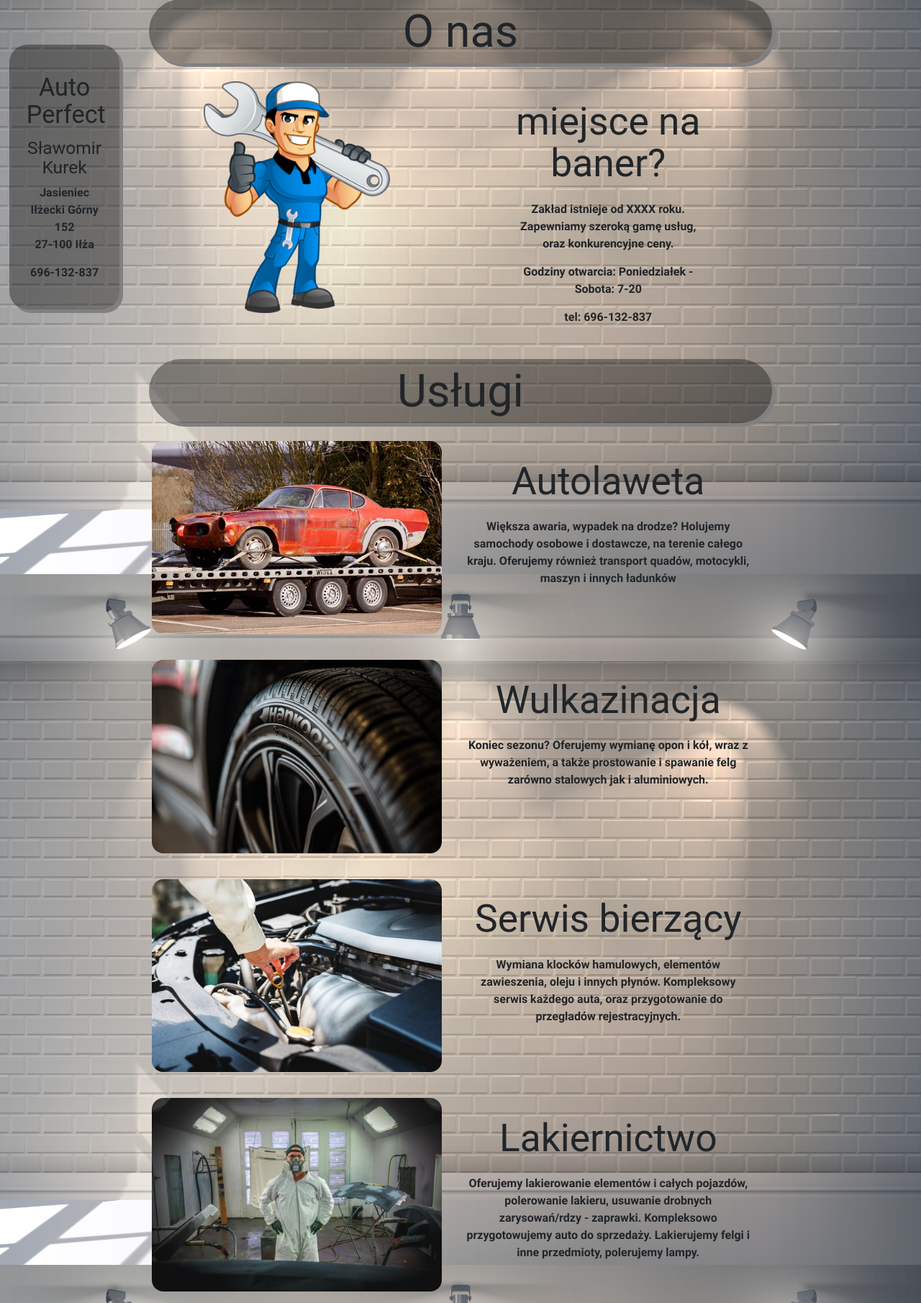
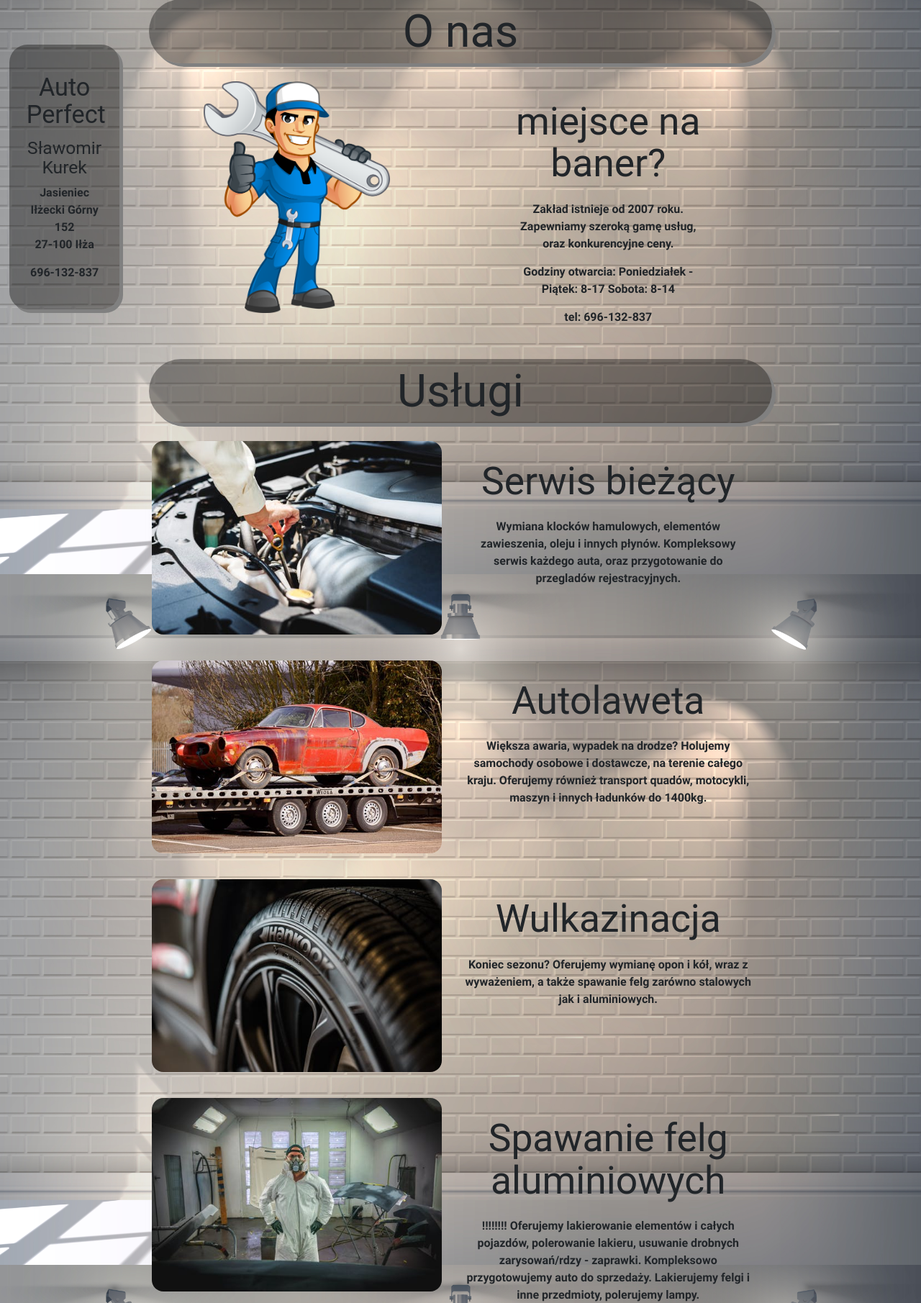
Before and after one commit to Ogar616/auto_perfect, a PHP site: page /index.html in a window 1280 px wide. Shown: the part 162-1973 px from the top of the page at 72% size. Run offline with PHP 8.4, Linux system fonts and the light colour scheme; some libraries are stand-ins or nearby versions; some web fonts are replaced.

Commit message:
descripions changed

```diff
--- a/css/style.css
+++ b/css/style.css
@@ -322,6 +322,7 @@ textarea.materialize-textarea:focus:not([readonly]) + label {
 body {
   font-weight: bolder;
   font-size: 25px;
+  background-image: url("/img/brakes.jpg");
   background-size: contain;
   font-family: 'Roboto', sans-serif; }
 
--- a/index.html
+++ b/index.html
@@ -63,8 +63,9 @@
                 </div>
                 <div class="col-md-4 imageDescription">
                     <h2>miejsce na baner?</h2>
-                    <p>Zakład istnieje od XXXX roku. Zapewniamy szeroką gamę usług, oraz konkurencyjne ceny.</p>
-                    <p>Godziny otwarcia: Poniedziałek - Sobota: 7-20</p>
+                    <p>Zakład istnieje od 2007 roku. Zapewniamy szeroką gamę usług, oraz konkurencyjne ceny.</p>
+                    <p>Godziny otwarcia: Poniedziałek - Piątek: 8-17
+                    Sobota: 8-14</p>
                     <p>tel: 696-132-837</p>
                 </div>
 
@@ -77,13 +78,27 @@
     <div class="container">
         <h1>Usługi</h1>
         <div class="row">
+        <div class="img col-md-6">
+            <img src="img/oil.jpeg" alt="Wymiana oleju" class="img-fluid">
+        </div>
+        <div class="imageDescription col-md-6">
+            <h2>
+                Serwis bieżący
+            </h2>
+            <p>
+                Wymiana klocków hamulowych, elementów zawieszenia, oleju i innych płynów. Kompleksowy serwis każdego auta, oraz przygotowanie do przegladów rejestracyjnych.
+            </p>
+        </div>
+    </div>
+
+        <div class="row">
             <div class="img col-md-6">
                 <img src="img/carrier.jpeg" alt="Autolaweta" class="img-fluid">
             </div>
             <div class="imageDescription col-md-6">
                 <h2>Autolaweta</h2>
                 <p>
-                    Większa awaria, wypadek na drodze? Holujemy samochody osobowe i dostawcze, na terenie całego kraju. Oferujemy również transport quadów, motocykli, maszyn i innych ładunków
+                    Większa awaria, wypadek na drodze? Holujemy samochody osobowe i dostawcze, na terenie całego kraju. Oferujemy również transport quadów, motocykli, maszyn i innych ładunków do 1400kg.
                 </p>
             </div>
         </div>
@@ -94,20 +109,7 @@
             <div class="imageDescription col-md-6">
                 <h2>Wulkazinacja</h2>
                 <p>
-                    Koniec sezonu? Oferujemy wymianę opon i kół, wraz z wyważeniem, a także prostowanie i spawanie felg zarówno stalowych jak i aluminiowych.
-                </p>
-            </div>
-        </div>
-        <div class="row">
-            <div class="img col-md-6">
-                <img src="img/oil.jpeg" alt="Wymiana oleju" class="img-fluid">
-            </div>
-            <div class="imageDescription col-md-6">
-                <h2>
-                    Serwis bierzący
-                </h2>
-                <p>
-                    Wymiana klocków hamulowych, elementów zawieszenia, oleju i innych płynów. Kompleksowy serwis każdego auta, oraz przygotowanie do przegladów rejestracyjnych.
+                    Koniec sezonu? Oferujemy wymianę opon i kół, wraz z wyważeniem, a także spawanie felg zarówno stalowych jak i aluminiowych.
                 </p>
             </div>
         </div>
@@ -116,8 +118,8 @@
                 <img src="img/spray.jpeg" alt="Autolakiernictwo" class="img-fluid">
             </div>
             <div class="imageDescription col-md-6">
-                <h2>Lakiernictwo</h2>
-                <p> Oferujemy lakierowanie elementów i całych pojazdów, polerowanie lakieru, usuwanie drobnych zarysowań/rdzy - zaprawki. Kompleksowo przygotowujemy auto do sprzedaży. Lakierujemy felgi i inne przedmioty, polerujemy lampy.
+                <h2>Spawanie felg aluminiowych</h2>
+                <p> !!!!!!!! Oferujemy lakierowanie elementów i całych pojazdów, polerowanie lakieru, usuwanie drobnych zarysowań/rdzy - zaprawki. Kompleksowo przygotowujemy auto do sprzedaży. Lakierujemy felgi i inne przedmioty, polerujemy lampy.
                 </p>
             </div>
         </div>
@@ -128,7 +130,7 @@
             <div class="imageDescription col-md-6">
                 <h2>Remonty generalne</h2>
                 <p>
-                    Przeprowadzamy remonty silników, skrzyń biegów, oraz inne naprawy. Posiadamy komputer diagnostyczny dzięki czemu jesteśmy w stanie szybko zająć się problemem.
+                    Przeprowadzamy remonty silników, oraz inne naprawy. Posiadamy komputer diagnostyczny dzięki czemu jesteśmy w stanie szybko zająć się problemem.
                 </p>
             </div>
         </div>
@@ -137,9 +139,9 @@
                 <img src="img/brakes.jpg" alt="Wymiana klocków i innych elementów eksploatacyjnych" class="img-fluid">
             </div>
             <div class="imageDescription col-md-6">
-                <h2> Tytuł do wpisania</h2>
+                <h2>Diagnostyka komputerowa</h2>
                 <p>
-                    Lorem ipsum dolor sit amet, consectetur adipisicing elit. Asperiores consequuntur delectus dignissimos dolores, excepturi expedita illo itaque minus nam odit omnis reiciendis, sed, unde vel veritatis voluptas voluptatem! Ab, sequi?
+                    Alfa Romeo, Audi, Citroen, Dacia, Fiat, Ford, Hyundai, Iveco, Lancia, Mazda, Mercedes, Nissan, Opel, Peugeot, Renault, Seat, Seat, Skoda, Smart, Toyota, Volkswagen, Volvo.
                 </p>
             </div>
         </div>
@@ -150,7 +152,7 @@
             <div class="imageDescription col-md-6">
                 <h2>Skup i sprzedaż aut</h2>
                 <p>
-                    Prowadzimy skup i sprzedaż samochodów uzywanych - całych, uszkodzonych, do remontu. Do każdego klienta podchodzimy indywidualnie. Oferujemy konkurencyjne ceny. Chcesz wiedzieć więcej? Zadzwoń, lub przyjedź na wycenę auta.
+                    Prowadzimy skup i sprzedaż samochodów uzywanych - całych, uszkodzonych, powypadkowych, do remontu. Do każdego klienta podchodzimy indywidualnie. Oferujemy konkurencyjne ceny. Chcesz wiedzieć więcej? Zadzwoń, lub przyjedź na wycenę auta.
                 </p>
             </div>
         </div>
--- a/src/scss/main.scss
+++ b/src/scss/main.scss
@@ -14,6 +14,7 @@
 body{
   font-weight: bolder;
   font-size: 25px;
+  background-image: url("/img/brakes.jpg");
   background-size: contain;
   font-family: 'Roboto', sans-serif;
 }
--- a/webpack.config.js
+++ b/webpack.config.js
@@ -22,6 +22,10 @@ module.exports = {
                 query:{
                     presets:['es2015']
                 }
+            },
+            {
+                test: /\.(jpe?g|png|gif|svg)$/i,
+                loader: "file-loader?name=/img/[name].[ext]"
             }
         ],
 
```
Also changed, not shown: js/out.js (+3 -4 lines), 1 other file.
